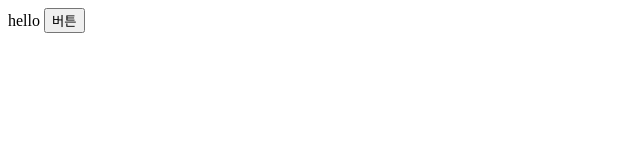
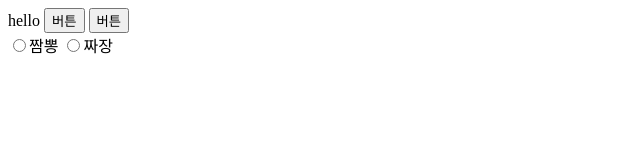
Before and after one commit to SangHyun01/practicegit, a plain HTML site: page index.html in a window 1280 px wide. Shown: the whole page, without its empty margins (0-640 px from the left). Drawn offline with Linux system fonts and the light colour scheme.

Commit message:
first branch commit

```diff
--- a/index.html
+++ b/index.html
@@ -8,5 +8,10 @@
   <body>
     hello
     <button>버튼</button>
+    <button>버튼</button>
+    <form>
+      <input type="radio" value="1" name="food" />짬뽕
+      <input type="radio" value="2" name="food" />짜장
+    </form>
   </body>
 </html>
```
